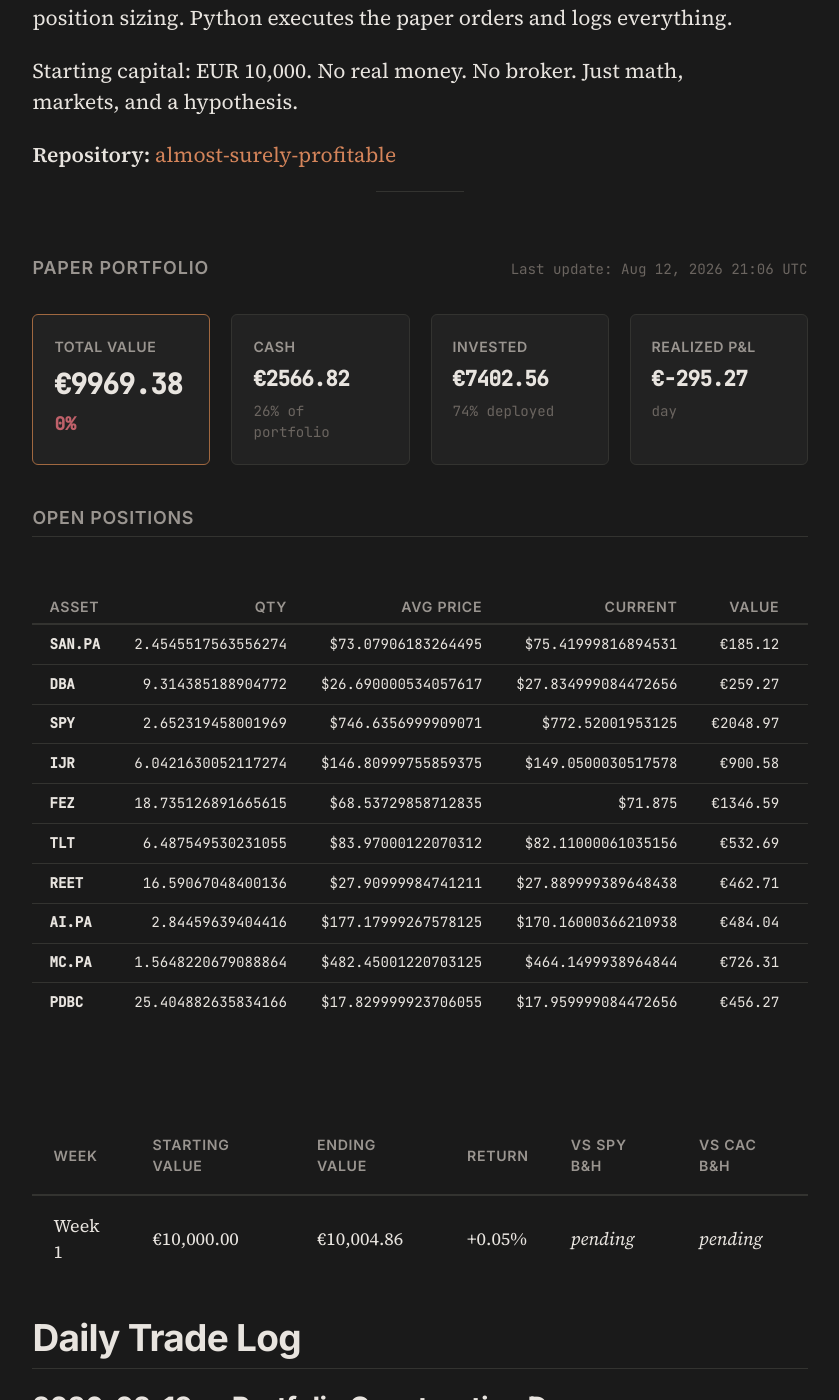
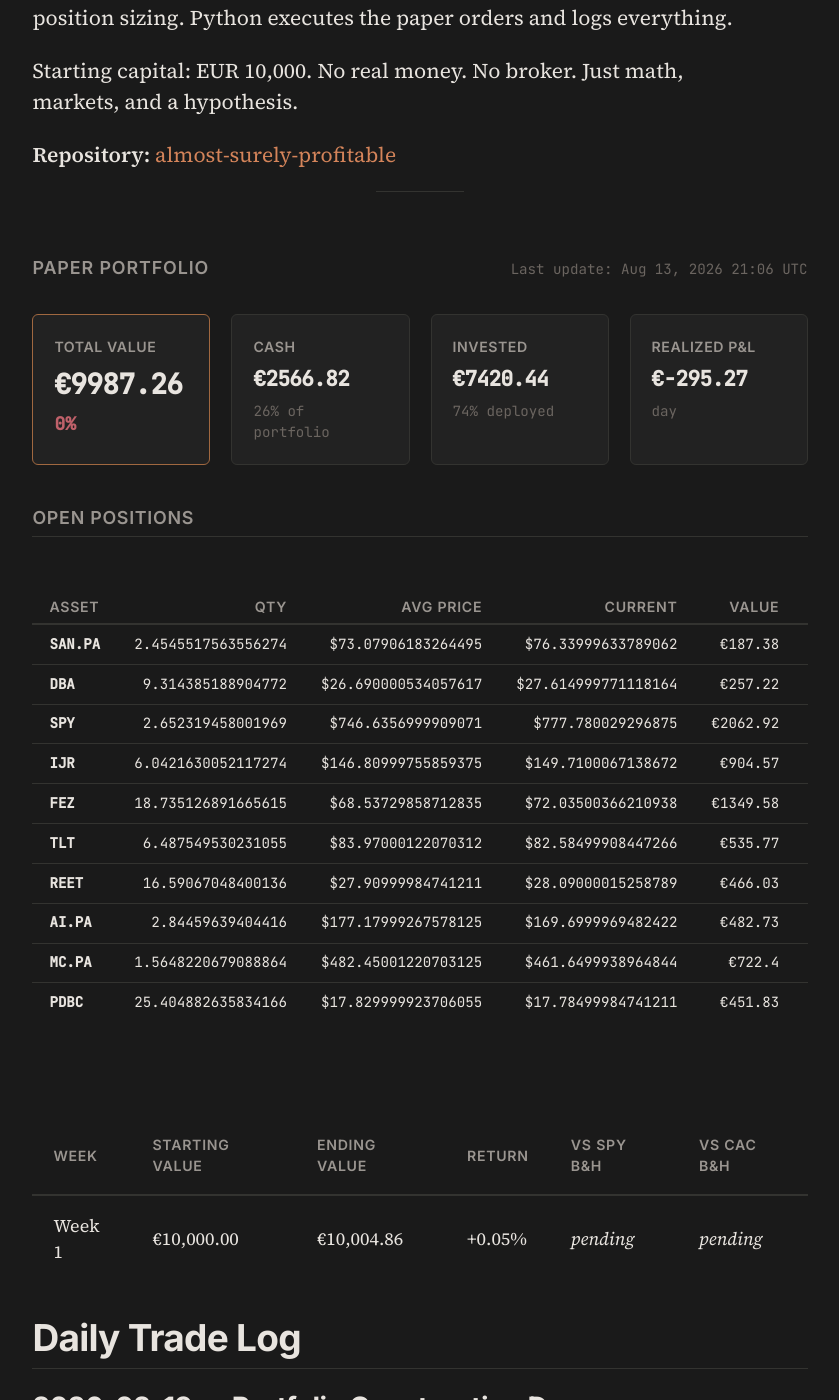
Before and after one commit to Alm0stSurely/alm0stsurely.github.io, a Jekyll site: the page built from trading.md, in a window 1280 px wide and 1400 px high, scrolled down 854 px. Shown: the whole window, without its empty margins (220-1059 px from the left). Built offline with Jekyll 4.4.1, drawn with Linux system fonts in a browser that asks for light colours.

```diff
--- a/_data/portfolio.json
+++ b/_data/portfolio.json
@@ -5,95 +5,95 @@
     {
       "quantity": 2.4545517563556274,
       "avg_price": 73.07906183264495,
-      "current_price": 75.41999816894531,
+      "current_price": 76.33999633789062,
       "ticker": "SAN.PA",
-      "market_value": 185.12228896992292,
-      "unrealized_pnl": 5.7459493957827545,
-      "unrealized_pnl_pct": 0.03203292814104854
+      "market_value": 187.3804720913516,
+      "unrealized_pnl": 8.004132517211445,
+      "unrealized_pnl_pct": 0.04462200832180079
     },
     {
       "quantity": 9.314385188904772,
       "avg_price": 26.690000534057617,
-      "current_price": 27.834999084472656,
+      "current_price": 27.614999771118164,
       "ticker": "DBA",
-      "market_value": 259.26590320559,
-      "unrealized_pnl": 10.664957539303273,
-      "unrealized_pnl_pct": 0.042899907362458474
+      "market_value": 257.2167448597117,
+      "unrealized_pnl": 8.615799193424948,
+      "unrealized_pnl_pct": 0.03465714569320463
     },
     {
       "quantity": 2.652319458001969,
       "avg_price": 746.6356999909071,
-      "current_price": 772.52001953125,
+      "current_price": 777.780029296875,
       "ticker": "SPY",
-      "market_value": 2048.9698794987958,
-      "unrealized_pnl": 68.65348437399194,
-      "unrealized_pnl_pct": 0.03466793717559727
+      "market_value": 2062.921105749443,
+      "unrealized_pnl": 82.60471062463944,
+      "unrealized_pnl_pct": 0.04171288528843064
     },
     {
       "quantity": 6.0421630052117274,
       "avg_price": 146.80999755859375,
-      "current_price": 149.0500030517578,
+      "current_price": 149.7100067138672,
       "ticker": "IJR",
-      "market_value": 900.5844143660262,
-      "unrealized_pnl": 13.53447832226695,
-      "unrealized_pnl_pct": 0.015257853895611214
+      "market_value": 904.5722640765276,
+      "unrealized_pnl": 17.522328032768428,
+      "unrealized_pnl_pct": 0.019753485481232287
     },
     {
       "quantity": 18.735126891665615,
       "avg_price": 68.53729858712835,
-      "current_price": 71.875,
+      "current_price": 72.03500366210938,
       "ticker": "FEZ",
-      "market_value": 1346.5872453384661,
-      "unrealized_pnl": 62.53225949664201,
-      "unrealized_pnl_pct": 0.04869905119806531
+      "market_value": 1349.5849342512165,
+      "unrealized_pnl": 65.52994840939232,
+      "unrealized_pnl_pct": 0.051033599909610565
     },
     {
       "quantity": 6.487549530231055,
       "avg_price": 83.97000122070312,
-      "current_price": 82.11000061035156,
+      "current_price": 82.58499908447266,
       "ticker": "TLT",
-      "market_value": 532.692695886958,
-      "unrealized_pnl": -12.066846085915754,
-      "unrealized_pnl_pct": -0.02215077507814746
+      "market_value": 535.7742720146027,
+      "unrealized_pnl": -8.98526995827092,
+      "unrealized_pnl_pct": -0.01649401114798342
     },
     {
       "quantity": 16.59067048400136,
       "avg_price": 27.90999984741211,
-      "current_price": 27.889999389648438,
+      "current_price": 28.09000015258789,
       "ticker": "REET",
-      "market_value": 462.71378967265633,
-      "unrealized_pnl": -0.3318210042862668,
-      "unrealized_pnl_pct": -0.0007166054415269505
+      "market_value": 466.03193642713364,
+      "unrealized_pnl": 2.9863257501910994,
+      "unrealized_pnl_pct": 0.006449312295230022
     },
     {
       "quantity": 2.84459639404416,
       "avg_price": 177.17999267578125,
-      "current_price": 170.16000366210938,
+      "current_price": 169.6999969482422,
       "ticker": "AI.PA",
-      "market_value": 484.0365328277774,
-      "unrealized_pnl": -19.969035434520634,
-      "unrealized_pnl_pct": -0.039620664317994624
+      "market_value": 482.7279993882747,
+      "unrealized_pnl": -21.277568874023302,
+      "unrealized_pnl_pct": -0.04221693214101532
     },
     {
       "quantity": 1.5648220679088864,
       "avg_price": 482.45001220703125,
-      "current_price": 464.1499938964844,
+      "current_price": 461.6499938964844,
       "ticker": "MC.PA",
-      "market_value": 726.3121532689937,
-      "unrealized_pnl": -28.636272495480448,
-      "unrealized_pnl_pct": -0.03793142884758366
+      "market_value": 722.4000980992215,
+      "unrealized_pnl": -32.5483276652526,
+      "unrealized_pnl_pct": -0.04311331284954146
     },
     {
       "quantity": 25.404882635834166,
       "avg_price": 17.829999923706055,
-      "current_price": 17.959999084472656,
+      "current_price": 17.78499984741211,
       "ticker": "PDBC",
-      "market_value": 456.2716688807169,
-      "unrealized_pnl": 3.3026134220324503,
-      "unrealized_pnl_pct": 0.00729103540790036
+      "market_value": 451.8258338018332,
+      "unrealized_pnl": -1.1432216568512672,
+      "unrealized_pnl_pct": -0.002523840520835625
     }
   ],
-  "positions_value": 7402.556571915903,
-  "total_value": 9969.381219515115,
-  "last_updated": "2026-08-12T21:06:12.694946"
+  "positions_value": 7420.435660759316,
+  "total_value": 9987.260308358527,
+  "last_updated": "2026-08-13T21:06:13.500395"
 }
```
Also changed, not shown: _trading_analysis.md (+27 -100 lines).
